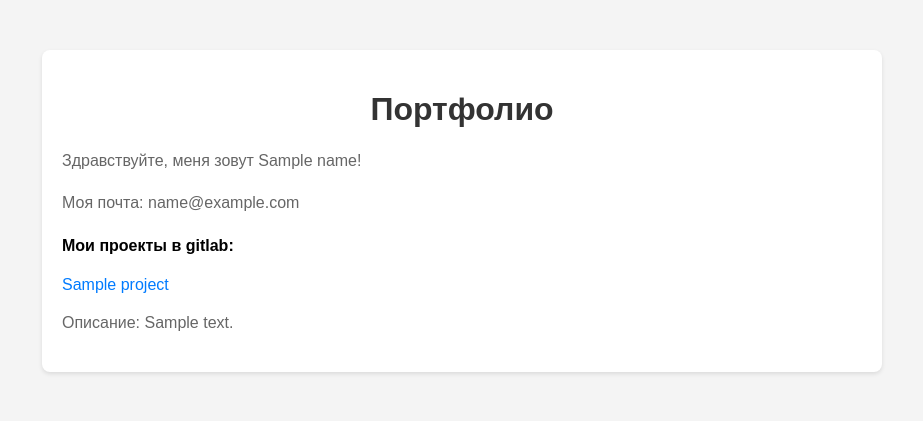
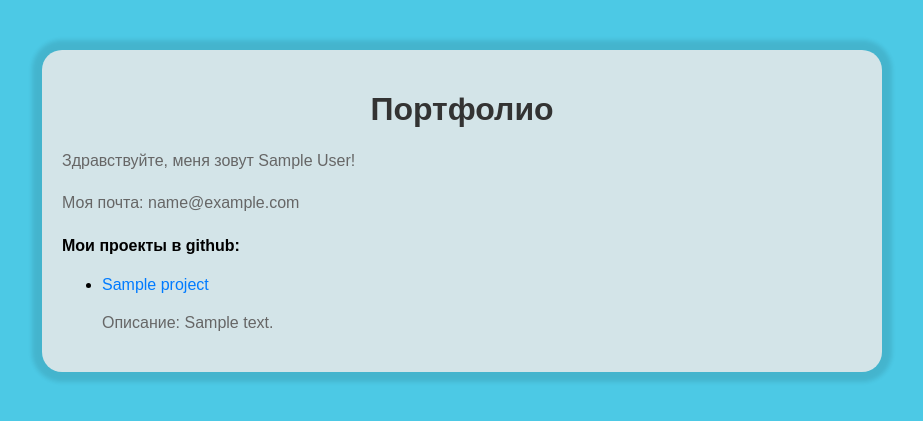
Before and after one commit to djentelmanick/Education, a Flask app: template templates/index.html in a window 1280 px wide. Shown: the top 421 px of the page, without its empty margins (178-1101 px from the left). Run offline with Flask 3, Linux system fonts and the light colour scheme; the template is opened without the code that fills it: most values are stand-ins (such as "Sample title", 1, 10 or a date in 2020); parts of the project's set-up code (start-up, migrations or seed data) failed here and were passed over.

Commit message:
generate resume for github

```diff
--- a/public/style.css
+++ b/public/style.css
@@ -2,16 +2,16 @@ body {
     font-family: Arial, sans-serif;
     margin: 0;
     padding: 0;
-    background-color: #f4f4f4;
+    background-color: #4cc9e5;
 }
 
 .container {
     max-width: 800px;
     margin: 50px auto;
     padding: 20px;
-    background-color: #fff;
-    border-radius: 8px;
-    box-shadow: 0 2px 4px rgba(0, 0, 0, 0.1);
+    background-color: #d3e4e8;
+    border-radius: 20px;
+    box-shadow: 0px 0px 4px 10px rgba(0, 0, 0, 0.1);
 }
 
 h1 {
@@ -28,8 +28,7 @@ p {
 }
 
 ul {
-    list-style-type: none;
-    padding: 0;
+    list-style-type: disc;
 }
 
 ul li {
--- a/src/config.py
+++ b/src/config.py
@@ -6,6 +6,8 @@ load_dotenv()
 
 GITLAB_KEY = os.getenv("GITLAB_KEY")
 GITLAB_API_URL = os.getenv("GITLAB_API_URL")
+GITHUB_KEY = os.getenv("GITHUB_KEY")
+GITHUB_NAME = os.getenv("GITHUB_NAME")
 
 TEMPLATE_PATH = "./templates/index.html"
 INDEX_PATH = "./public/index.html"
--- a/templates/index.html
+++ b/templates/index.html
@@ -11,14 +11,14 @@
 <body>
     <div class="container">
         <h1 ALIGN="center">Портфолио</h1>
-        <p>Здравствуйте, меня зовут {{name}}!</p>
+        <p>Здравствуйте, меня зовут {{name.full_name}}!</p>
         <p>Моя почта: {{email}}</p>
-        <h4>Мои проекты в gitlab:</h4>
+        <h4>Мои проекты в github:</h4>
 
         <ul>
             {% for project in projects %}
                 <li>
-                    <a href="{{project.http_url_to_repo}}">{{project.name}}</a>
+                    <a href="{{project.html_url}}">{{project.name}}</a>
                     <p>Описание: {{project.description}}</p>
                 </li>
             {% endfor %}
```
Also changed, not shown: src/utils.py (+20 -6 lines), README.md, main.py (line endings or trailing spaces), 1 other file.
